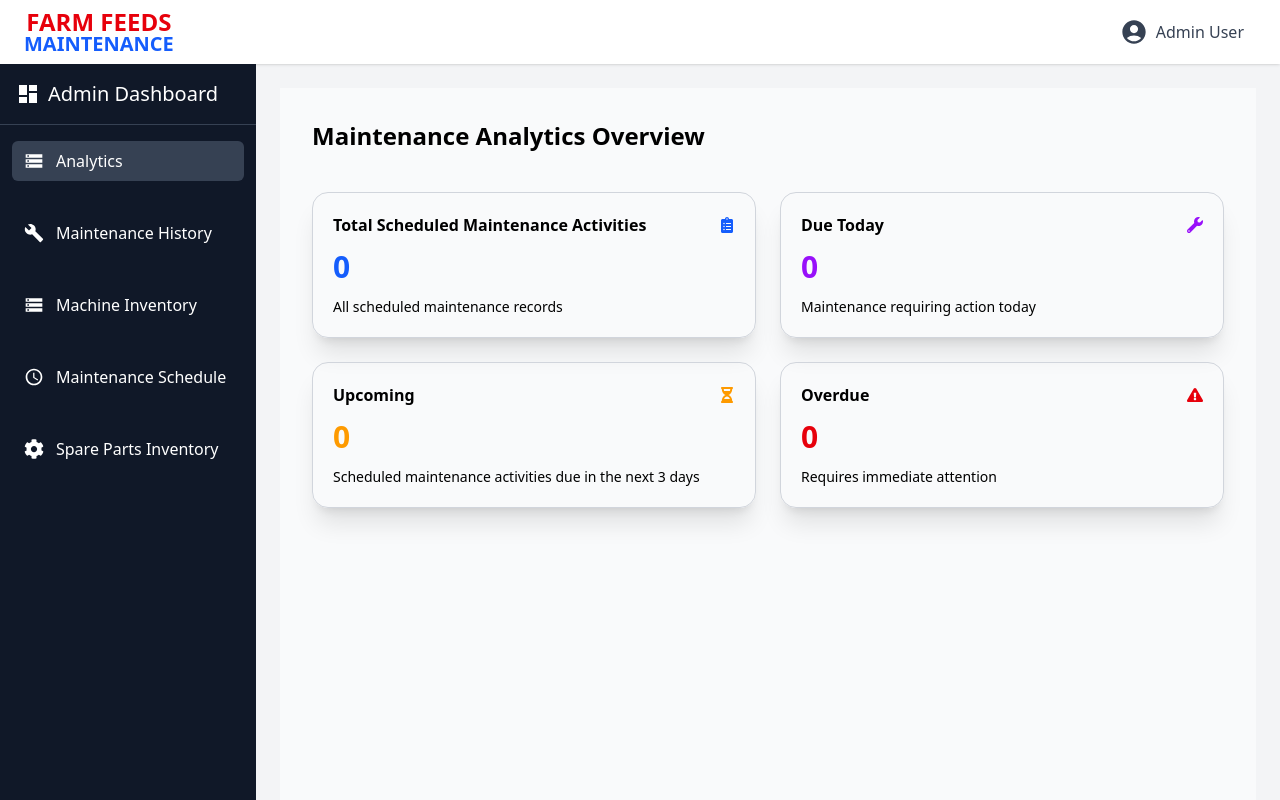
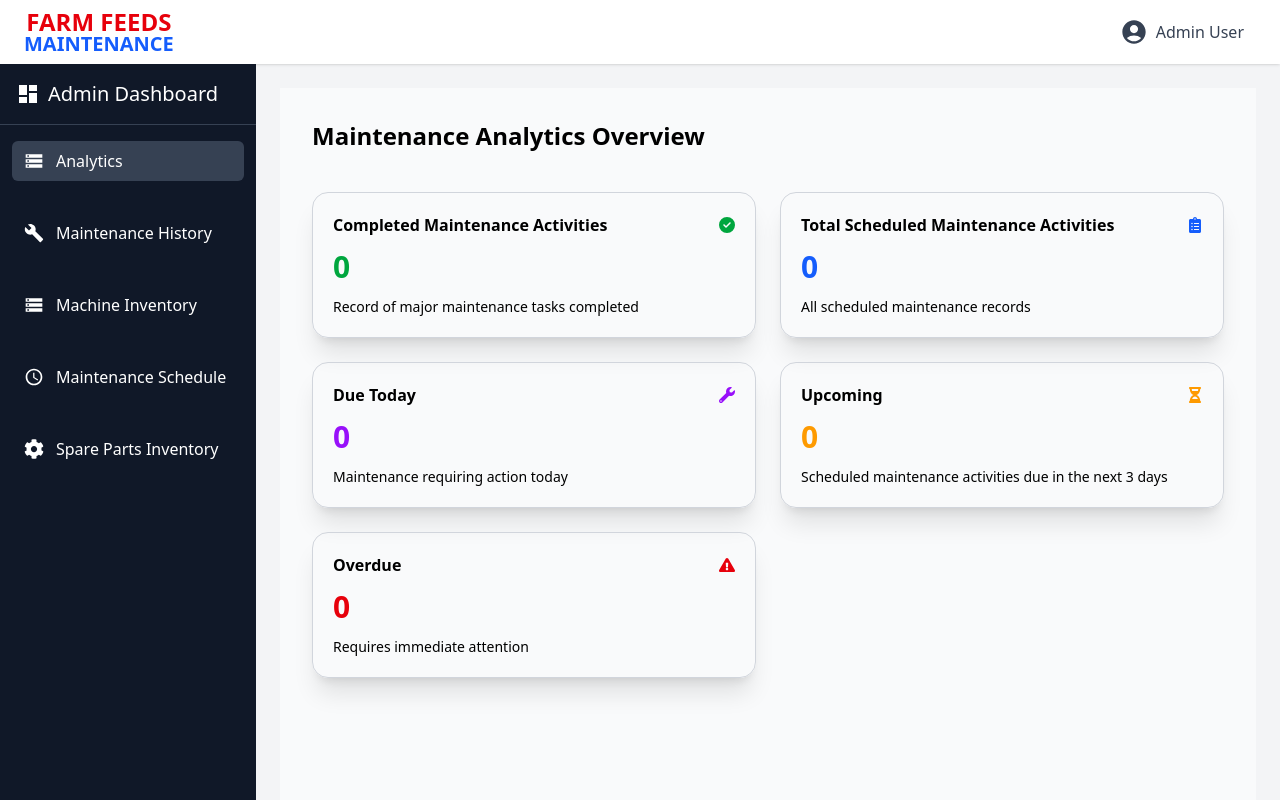
Before and after one commit to BenaKaniaru/admin-farmfeeds-maintenance, a React (Vite) app: page /maintenanceanalytics in a window 1280 px wide. Built offline with nearby package versions, Linux system fonts and the light colour scheme; no server answers; the database is empty.

Commit message:
added a count for maintenance records and filtering of scheduled maintenance activities

```diff
--- a/index.html
+++ b/index.html
@@ -4,7 +4,7 @@
     <meta charset="UTF-8" />
     <link rel="icon" type="image/svg+xml" href="/vite.svg" />
     <meta name="viewport" content="width=device-width, initial-scale=1.0" />
-    <title>admin-panel</title>
+    <title>Farm Feeds Maintenance</title>
   </head>
   <body>
     <div id="root"></div>
--- a/src/Pages/MaintenanceAnalytics.jsx
+++ b/src/Pages/MaintenanceAnalytics.jsx
@@ -51,19 +51,20 @@ export default function MaintenanceAnalytics() {
 
   useEffect(() => {
     const refTasks = ref(db, "maintenanceSchedule");
+    const refHistory = ref(db, "maintenanceHistory");
 
-    return onValue(refTasks, (snap) => {
+    // Scheduled maintenance listener
+    const unsubscribeTasks = onValue(refTasks, (snap) => {
       const data = snap.val() || {};
       const tasks = Object.values(data);
 
       const counts = {
         total: tasks.length,
-       completed: 0,
+        completed: 0, // will be filled by history listener
         ongoing: 0,
         upcoming: 0,
         overdue: 0,
       };
-
 
       tasks.forEach((task) => {
         const status = computeStatus(task);
@@ -72,9 +73,29 @@ export default function MaintenanceAnalytics() {
         }
       });
 
-      setStats(counts);
+      setStats((prev) => ({
+        ...counts,
+        completed: prev.completed, // keep completed from history
+      }));
     });
+
+    // Maintenance history listener (COMPLETED)
+    const unsubscribeHistory = onValue(refHistory, (snap) => {
+      const historyData = snap.val() || {};
+      const historyRecords = Object.values(historyData);
+
+      setStats((prev) => ({
+        ...prev,
+        completed: historyRecords.length,
+      }));
+    });
+
+    return () => {
+      unsubscribeTasks();
+      unsubscribeHistory();
+    };
   }, []);
+
 
   const Card = ({ title, value, subtitle, icon: Icon, color, onClick }) => (
     <div
@@ -101,7 +122,17 @@ export default function MaintenanceAnalytics() {
         </h1>
 
         <div className="grid grid-cols-1 md:grid-cols-2 lg:grid-cols-2 gap-6 mt-2 py-8">
-          {/* Total */}
+          {/* Tota Completed Maintenance Tasks */}
+          <Card
+            title="Completed Maintenance Activities"
+            value={stats.completed}
+            subtitle="Record of major maintenance tasks completed"
+            icon={FaCircleCheck}
+            color="text-green-600"
+            onClick={() => navigate("/maintenancehistory")}
+          />
+
+          {/* Total Scheduled Maintenance Tasks */}
           <Card
             title="Total Scheduled Maintenance Activities"
             value={stats.total}
@@ -110,16 +141,6 @@ export default function MaintenanceAnalytics() {
             color="text-blue-600"
             onClick={() => navigate("/workschedule")}
           />
-
-          {/* Completed
-          <Card
-            title="Completed"
-            value={stats.completed}
-            subtitle="Successfully serviced tasks"
-            icon={FaCircleCheck}
-            color="text-green-600"
-            onClick={() => navigate("/workschedule?status=completed")}
-          /> */}
 
           {/* Ongoing / Due Today */}
           <Card
--- a/src/Pages/WorkSchedule.jsx
+++ b/src/Pages/WorkSchedule.jsx
@@ -343,6 +343,8 @@ export default function MaintenanceSchedule() {
   const [calendarMachine, setCalendarMachine] = useState("");
   const [calendarCategory, setCalendarCategory] = useState("");
   const [isMobile, setIsMobile] = useState(window.innerWidth < 640);
+  const [selectedFrequency, setSelectedFrequency] = useState("all");
+
 
   const [searchParams] = useSearchParams();
   const filterStatus = searchParams.get("status"); // e.g. overdue, upcoming
@@ -490,12 +492,16 @@ export default function MaintenanceSchedule() {
 
     /* 🎯 status filter from analytics */
     if (filterStatus) {
-      return computeStatus(t) === filterStatus;
+      if (computeStatus(t) !== filterStatus) return false;
+    }
+
+    /* 🗓️ frequency filter */
+    if (selectedFrequency !== "all") {
+      if ((t.category || "Weekly") !== selectedFrequency) return false;
     }
 
     return true;
   });
-
 
   const grouped = CATEGORIES.reduce((acc, c) => {
     acc[c] = filtered.filter((t) => (t.category || "Weekly") === c);
@@ -619,15 +625,32 @@ export default function MaintenanceSchedule() {
             <Calendar size={16} /> Calendar
           </button>
         </div>
+        <div className="flex flex-row gap-4 mb-6 items-stretch md:items-center">
+          <div className="flex-1">
+            <Search className="absolute left-4 top-3 text-gray-400" />
+            <input
+              value={query}
+              onChange={(e) => setQuery(e.target.value)}
+              placeholder="Search tasks, machine, location or assignee..."
+              className="pl-8 pr-4 py-3 border rounded-xl w-full text-sm shadow-sm"
+            />
+          </div>
 
-        <div className="mb-4 relative">
-          <Search className="absolute left-4 top-3 text-gray-400" />
-          <input
-            value={query}
-            onChange={(e) => setQuery(e.target.value)}
-            placeholder="Search tasks, machine, location or assignee..."
-            className="pl-12 pr-4 py-3 border rounded-xl w-full text-sm shadow-sm"
-          />
+          {/* Frequency Filter */}
+          <div className="flex flex-wrap pl-4 items-center  p-1">
+            <select
+              value={selectedFrequency}
+              onChange={(e) => setSelectedFrequency(e.target.value)}
+              className="py-3 border rounded-xl w-full text-sm shadow-sm"
+            >
+              <option value="all">All</option>
+              {CATEGORIES.map((c) => (
+                <option key={c} value={c}>
+                  {c}
+                </option>
+              ))}
+            </select>
+          </div>
         </div>
 
         {CATEGORIES.map((cat) => (
--- a/src/services/firebase.js
+++ b/src/services/firebase.js
@@ -12,7 +12,7 @@ const firebaseConfig = {
   storageBucket: "farm-feeds-maintenance.appspot.com", // fixed
   messagingSenderId: "297888806058",
   appId: "1:297888806058:web:c4ac4c10585519245c8cd3",
-  // measurementId is optional, remove if not using Analytics
+
 };
 
 // ------------------ Initialize Firebase ------------------
```
Lines whose indentation alone changed are shown as unchanged.
